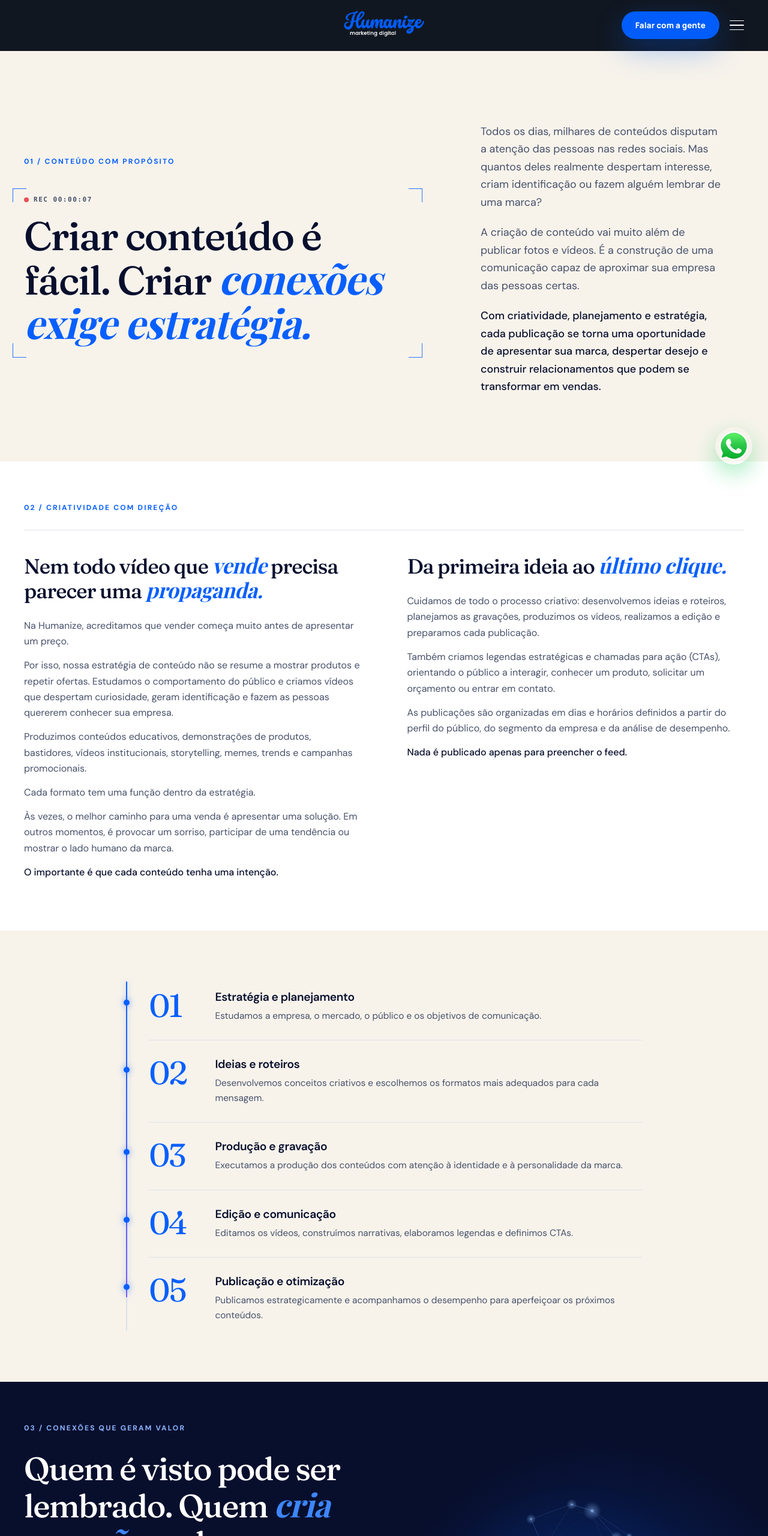
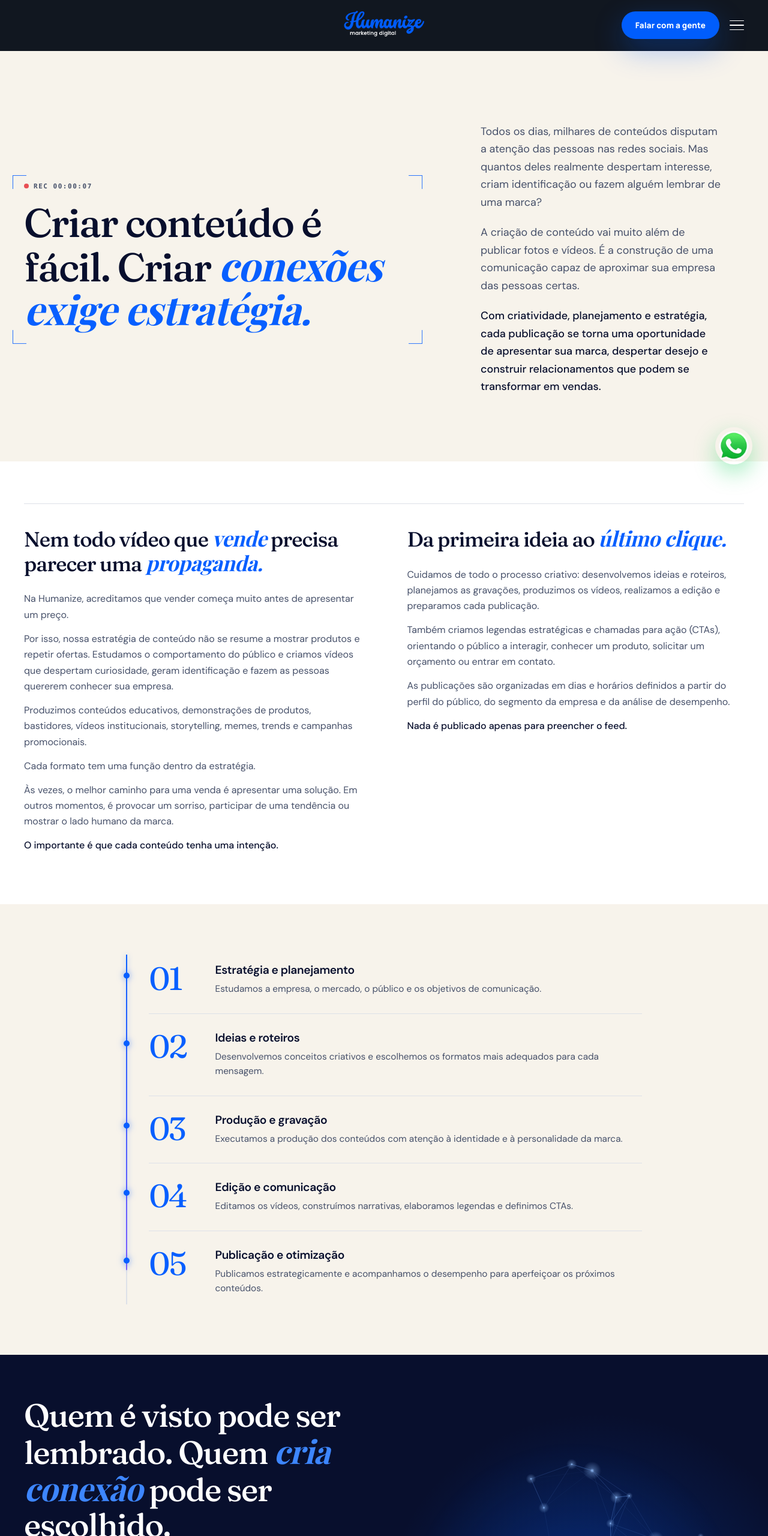
Before and after one commit to raiana77hits/humanizemarketingdigital, a plain HTML site: page servico-criacao-de-conteudo.html in a window 1280 px wide. Shown: the top 2560 px of the page at 60% size. Drawn offline with nearby package versions, Linux system fonts and the light colour scheme; animation ran at ten frames a second; a web font is replaced by a local one.

Commit message:
Criação de conteúdo: remove os enunciados numerados das seções
Co-Authored-By: Claude Sonnet 5.5 <noreply@anthropic.com>
Claude-Session: https://claude.ai/code/session_01QqojUd6cGZt5NDSFgYhkjZ

```diff
--- a/servico-criacao-de-conteudo.html
+++ b/servico-criacao-de-conteudo.html
@@ -904,7 +904,6 @@ h1,h2,h3,h4{font-family:Manrope,system-ui,Arial,sans-serif;color:var(--text);lin
     <div class="tp-wrap">
       <div class="cc-grid">
         <div class="reveal">
-          <p class="tp-eyebrow">01 / Conteúdo com propósito</p>
           <div class="cc-vf" id="ccVf">
             <i></i><i></i><i></i><i></i>
             <span class="cc-rec" aria-hidden="true"><b></b>REC <time id="ccRecTime">00:00:01</time></span>
@@ -924,7 +923,6 @@ h1,h2,h3,h4{font-family:Manrope,system-ui,Arial,sans-serif;color:var(--text);lin
 
   <section class="tp-sec tp-s-white cc-s2" aria-labelledby="cc-h2">
     <div class="tp-wrap">
-      <p class="tp-eyebrow reveal">02 / Criatividade com direção</p>
       <div class="cc-cols reveal reveal-d1">
         <div class="tp-copy cc-col-l">
           <h2 class="cc-ct" id="cc-h2">Nem todo vídeo que <em>vende</em> precisa parecer uma <em>propaganda.</em></h2>
@@ -965,7 +963,6 @@ h1,h2,h3,h4{font-family:Manrope,system-ui,Arial,sans-serif;color:var(--text);lin
     <div class="tp-wrap">
       <div class="cc-grid">
         <div class="reveal">
-          <p class="tp-eyebrow">03 / Conexões que geram valor</p>
           <h2 id="cc-h3">Quem é visto pode ser lembrado. Quem <em>cria conexão</em> pode ser escolhido.</h2>
           <div class="tp-copy">
             <p>Pense nas marcas que você acompanha nas redes sociais. Muitas vezes, você ainda não comprou nada delas, mas já conhece seus produtos, reconhece sua comunicação e sente familiaridade com o que oferecem.</p>
@@ -982,7 +979,6 @@ h1,h2,h3,h4{font-family:Manrope,system-ui,Arial,sans-serif;color:var(--text);lin
 
   <section class="tp-sec tp-s-light cc-s4" aria-labelledby="cc-h4">
     <div class="tp-wrap">
-      <p class="tp-eyebrow">04 / Ecossistema de conteúdo</p>
       <h2 id="cc-h4" style="position:absolute;left:-9999px">Ecossistema de conteúdo: como os formatos trabalham juntos</h2>
       <div class="cc-orbit" id="ccOrbit">
         <svg id="ccSvg" viewBox="0 0 1000 720" role="img" aria-label="Círculo central CONTEÚDO conectado a oito formatos: vídeos criativos, storytelling, memes e trends, conteúdo educativo, bastidores, demonstrações, legendas e CTAs, identidade de marca">
```
